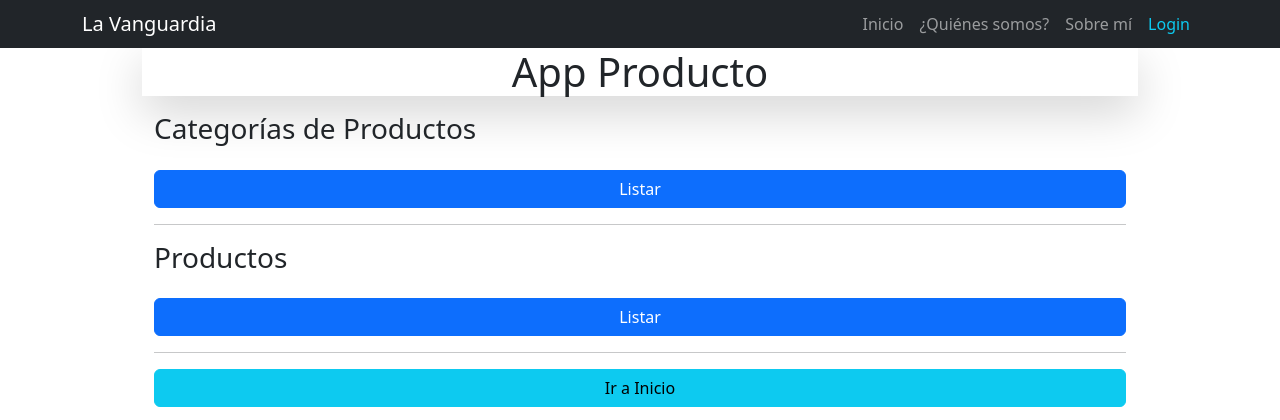
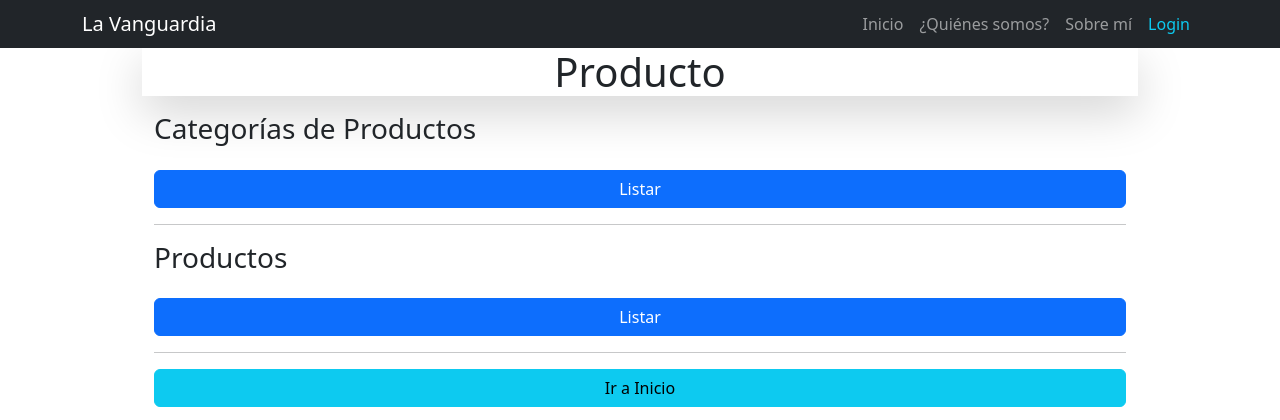
Before and after one commit to MaxiHurtado90/PFinal, a Django app: page /producto/ in a window 1280 px wide. Shown: the top 420 px of the page. Run offline with Django 4.2, Linux system fonts and the light colour scheme; parts of the project's set-up code (start-up, migrations or seed data) failed here and were passed over; some libraries are stand-ins or nearby versions.

Commit message:
ActzTitulos

```diff
--- a/Coderhouse_40445/project/apps/producto/templates/producto/index.html
+++ b/Coderhouse_40445/project/apps/producto/templates/producto/index.html
@@ -1,7 +1,7 @@
 {% extends 'home/base.html' %}
 
 {% block content %}
-    <h1 class="shadow-lg text-center">App Producto</h1>
+    <h1 class="shadow-lg text-center">Producto</h1>
     <div class="container mt-lg-3">
         <h3 class="pb-lg-3">
             {% block title %}
--- a/Coderhouse_40445/project/apps/venta/templates/venta/index.html
+++ b/Coderhouse_40445/project/apps/venta/templates/venta/index.html
@@ -1,7 +1,7 @@
 {% extends 'home/base.html' %}
 
 {% block content %}
-    <h1 class="shadow-lg text-center">App Venta</h1>
+    <h1 class="shadow-lg text-center">Venta</h1>
     <div class="container mt-lg-3">
         <h3 class="pb-lg-3">
 
```
